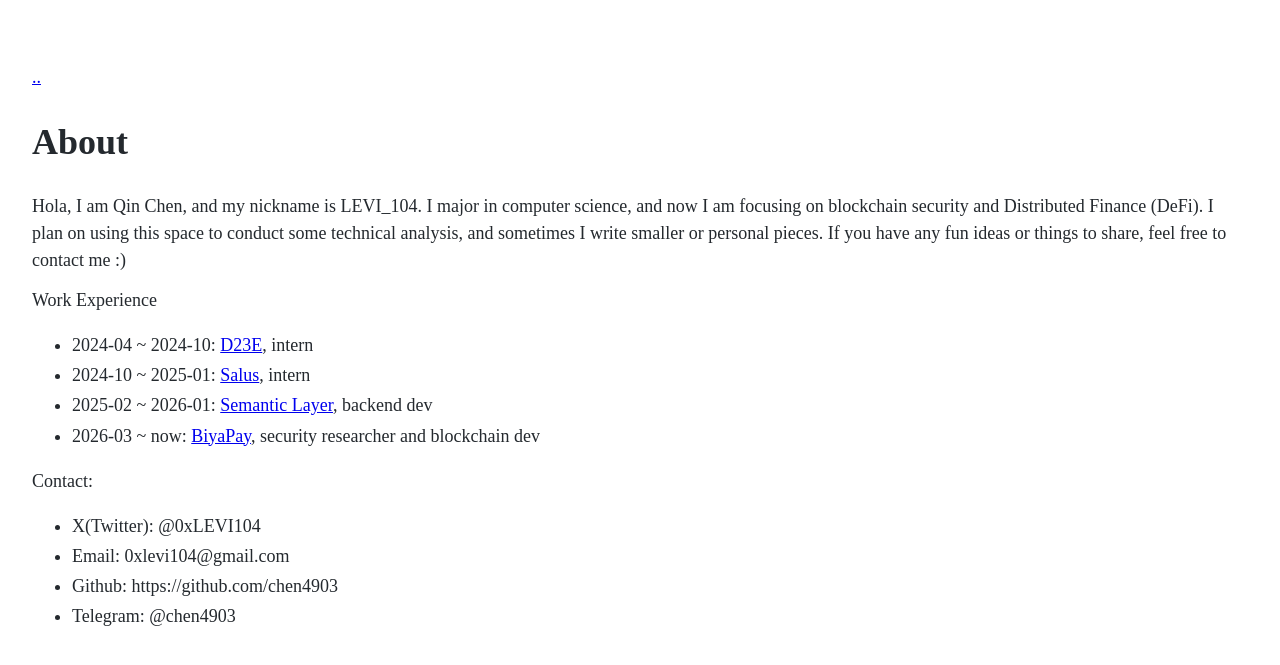
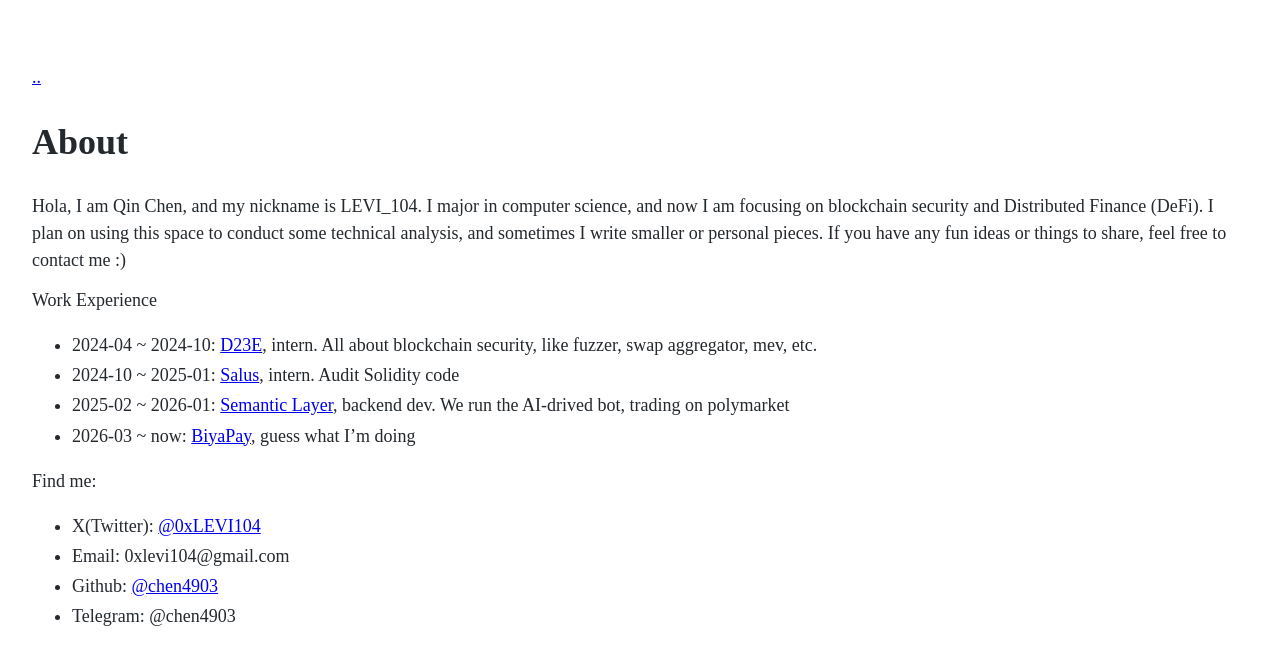
Before and after one commit to chen4903/chen4903.github.io, a Jekyll site: the page built from about.md, in a window 1280 px wide. Shown: the top 665 px of the page. Built offline with Jekyll 4.4.1, drawn with Linux system fonts in a browser that asks for light colours.

Commit message:
chore: about

```diff
--- a/about.md
+++ b/about.md
@@ -6,14 +6,14 @@ title: About
 Hola, I am Qin Chen, and my nickname is LEVI_104. I major in computer science, and now I am focusing on blockchain security and Distributed Finance (DeFi). I plan on using this space to conduct some technical analysis, and sometimes I write smaller or personal pieces. If you have any fun ideas or things to share, feel free to contact me :)
 
 Work Experience
-- 2024-04 ~ 2024-10: [D23E](https://d23e.ch/), intern
-- 2024-10 ~ 2025-01: [Salus](https://salusec.io/), intern
-- 2025-02 ~ 2026-01: [Semantic Layer](https://semanticlayer.io/), backend dev
-- 2026-03 ~ now: [BiyaPay](https://www.biyapay.com/en), security researcher and blockchain dev
+- 2024-04 ~ 2024-10: [D23E](https://d23e.ch/), intern. All about blockchain security, like fuzzer, swap aggregator, mev, etc.
+- 2024-10 ~ 2025-01: [Salus](https://salusec.io/), intern. Audit Solidity code
+- 2025-02 ~ 2026-01: [Semantic Layer](https://semanticlayer.io/), backend dev. We run the AI-drived bot, trading on polymarket
+- 2026-03 ~ now: [BiyaPay](https://www.biyapay.com/en), guess what I'm doing
 
-Contact:
+Find me:
 
-- X(Twitter): @0xLEVI104
+- X(Twitter): [@0xLEVI104](https://x.com/0xLEVI104)
 - Email: 0xlevi104@gmail.com
-- Github: https://github.com/chen4903
+- Github: [@chen4903](https://github.com/chen4903)
 - Telegram: @chen4903
```
